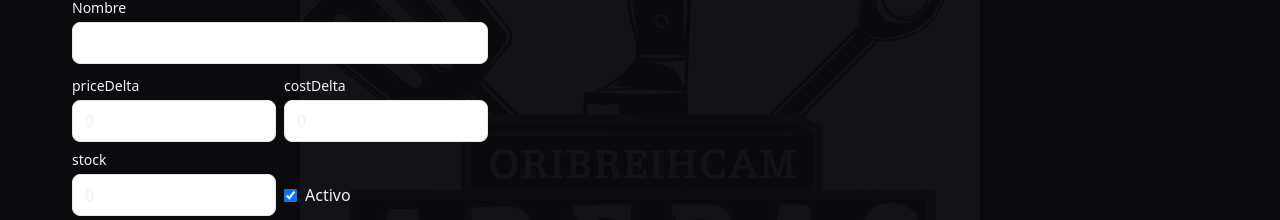
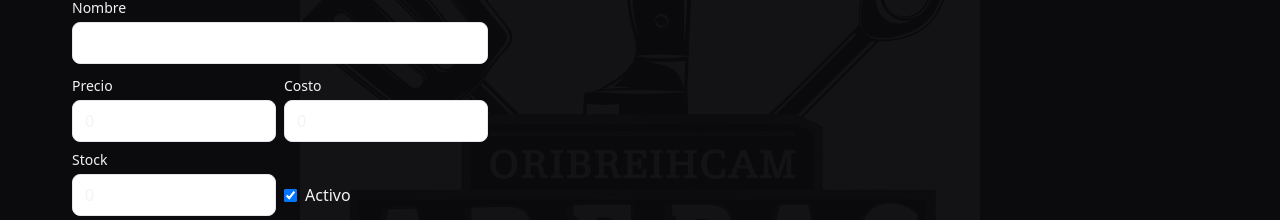
Before and after one commit to Maicolalvarez-debug/arepas-burguer-v2, a Next.js app: page /admin/modifiers/1 in a window 1280 px wide. Shown: the part 198-418 px from the top of the page. Built offline with nearby package versions, Linux system fonts and the light colour scheme; no server answers; the database is empty.

Commit message:
Add files via upload

```diff
--- a/app/admin/modifiers/[id]/page.tsx
+++ b/app/admin/modifiers/[id]/page.tsx
@@ -76,15 +76,15 @@ export default function EditModificadorPage({ params }: { params: { id: string }
         </div>
         <div className="grid grid-cols-2 gap-2">
           <div>
-            <label className="block text-sm mb-1">priceDelta</label>
+            <label className="block text-sm mb-1">Precio</label>
             <input type="number" step="0.01" value={priceDelta} onChange={e=>setPriceDelta(e.target.value)} className="w-full border rounded-lg px-3 py-2" />
           </div>
           <div>
-            <label className="block text-sm mb-1">costDelta</label>
+            <label className="block text-sm mb-1">Costo</label>
             <input type="number" step="0.01" value={costDelta} onChange={e=>setCostDelta(e.target.value)} className="w-full border rounded-lg px-3 py-2" />
           </div>
           <div>
-            <label className="block text-sm mb-1">stock</label>
+            <label className="block text-sm mb-1">Stock</label>
             <input type="number" value={stock} onChange={e=>setStock(e.target.value)} className="w-full border rounded-lg px-3 py-2" />
           </div>
           <div className="flex items-center gap-2 mt-6">
--- a/app/admin/modifiers/new/page.tsx
+++ b/app/admin/modifiers/new/page.tsx
@@ -49,15 +49,15 @@ export default function NewModificadorPage() {
         </div>
         <div className="grid grid-cols-2 gap-2">
           <div>
-            <label className="block text-sm mb-1">priceDelta</label>
+            <label className="block text-sm mb-1">Precio</label>
             <input type="number" step="0.01" value={priceDelta} onChange={e=>setPriceDelta(e.target.value)} className="w-full border rounded-lg px-3 py-2" />
           </div>
           <div>
-            <label className="block text-sm mb-1">costDelta</label>
+            <label className="block text-sm mb-1">Costo</label>
             <input type="number" step="0.01" value={costDelta} onChange={e=>setCostDelta(e.target.value)} className="w-full border rounded-lg px-3 py-2" />
           </div>
           <div>
-            <label className="block text-sm mb-1">stock</label>
+            <label className="block text-sm mb-1">Stock</label>
             <input type="number" value={stock} onChange={e=>setStock(e.target.value)} className="w-full border rounded-lg px-3 py-2" />
           </div>
           <div className="flex items-center gap-2 mt-6">
```
